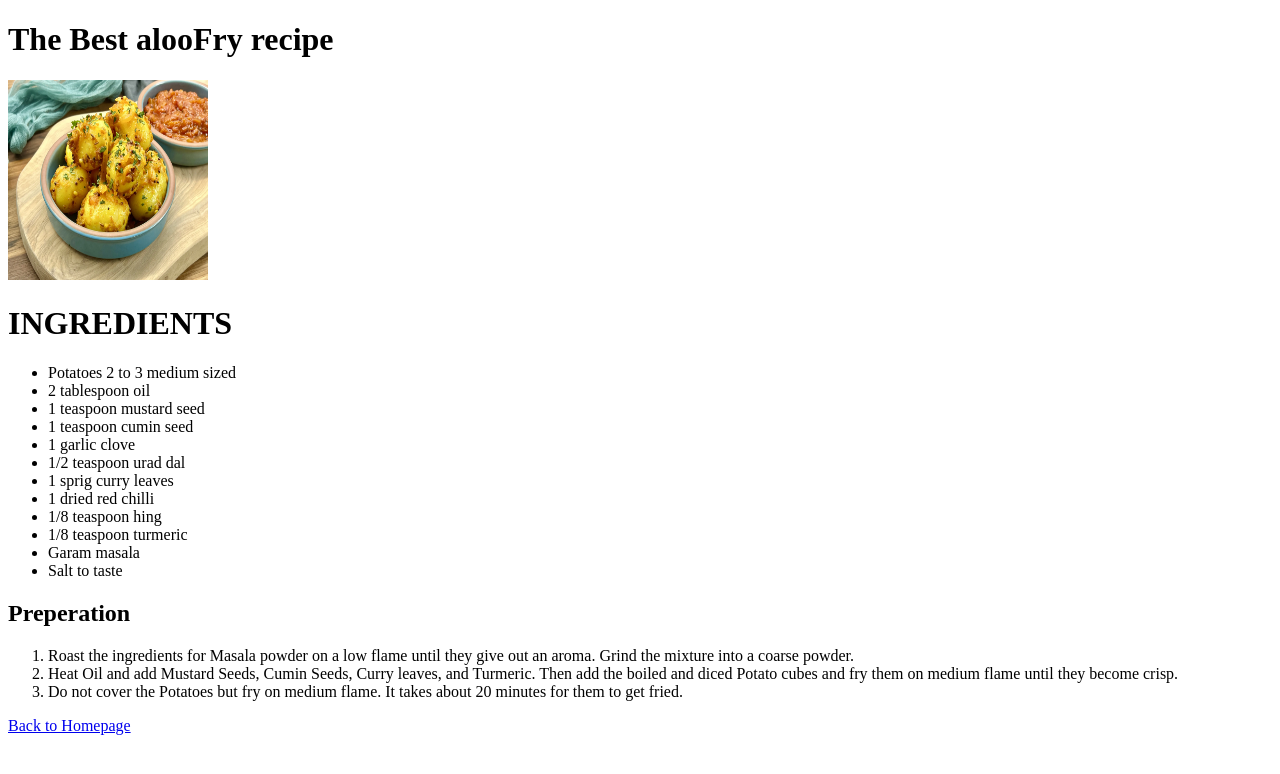
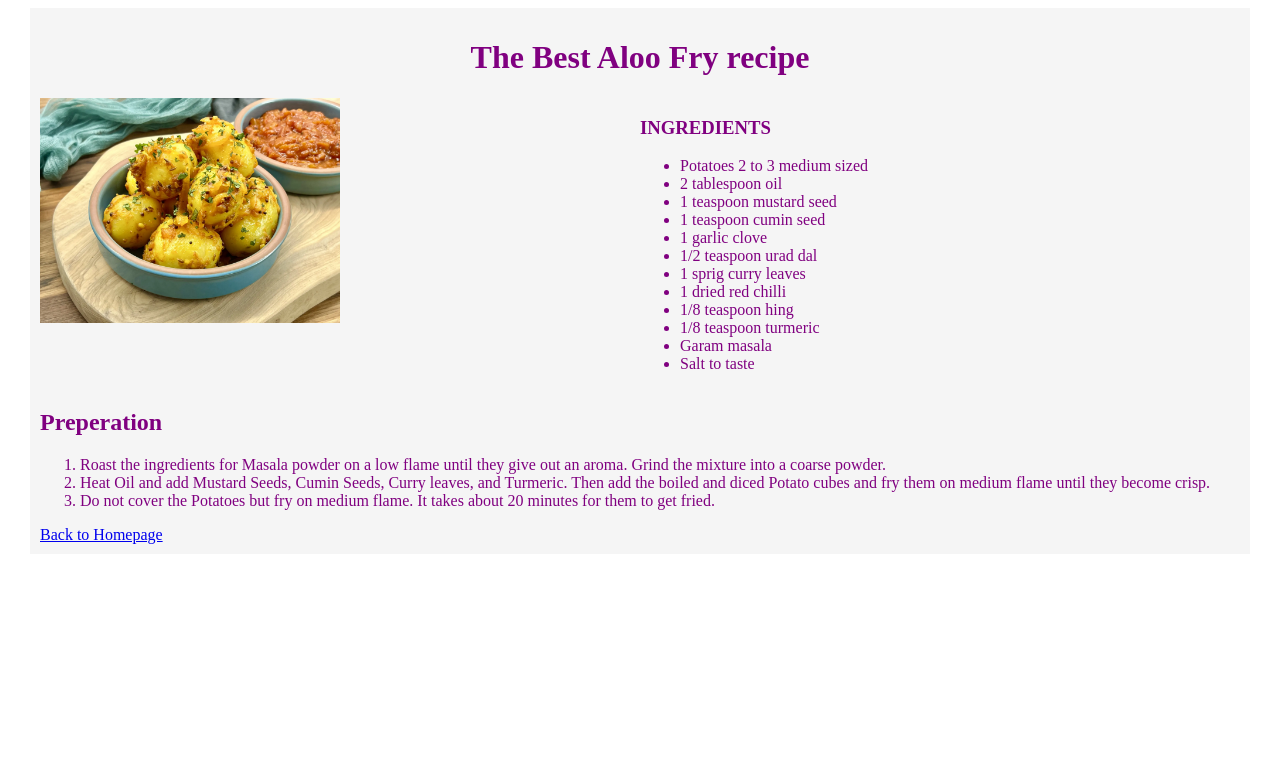
Before and after one commit to GlattalRama/odin-recipes, a plain HTML site: page recipes/aloofry.html in a window 1280 px wide. Drawn offline with Linux system fonts and the light colour scheme.

Commit message:
bit of css and flexbox

```diff
--- a/recipes/aloofry.html
+++ b/recipes/aloofry.html
@@ -1,16 +1,28 @@
 <!DOCTYPE html>
 <html lang="en">
+
 <head>
     <meta charset="UTF-8">
     <meta http-equiv="X-UA-Compatible" content="IE=edge">
     <meta name="viewport" content="width=device-width, initial-scale=1.0">
     <title>AlooFry</title>
+    <link rel="stylesheet" href="css/dishes.css">
 </head>
-<body>
-    <h1>The Best alooFry recipe</h1>
-     <img src="../images/AlufryImage.webp" width="200" height="200" alt="alooFry">
 
-    <h1>INGREDIENTS</h1>
+<body class="dishbody">
+    <div class="dishsection">
+        <div class="disheader">
+            <h1>The Best Aloo Fry recipe</h1>
+        </div>
+
+        <div class="midsection">
+            <div class="dishimage">
+
+                <img src="../images/AlufryImage.webp">
+            </div>
+
+            <div class="ingredients">
+                <h3>INGREDIENTS</h3>
             <ul>
                 <li>Potatoes 2 to 3 medium sized </li>
                 <li>2 tablespoon oil</li>
@@ -26,6 +38,10 @@
                 <li>Salt to taste</li>
             </ul>
 
+            </div>
+
+
+        </div>
         <h2>Preperation </h2>
         <ol>
             <li>Roast the ingredients for Masala powder on a low flame until
@@ -39,5 +55,9 @@
 
         <a href="../index.html">Back to Homepage</a>
 
+    </div>
+
+
 </body>
+
 </html>
--- /dev/null
+++ b/recipes/css/dishes.css
@@ -0,0 +1,42 @@
+.dishbody {
+    background-color: white;
+    margin-left: 30px;
+    margin-right: 30px;
+    padding-top: 0px;
+
+    box-sizing: border-box;
+}
+
+.dishsection {
+    background-color: rgb(245, 245, 245);
+    text-align: left;
+    color: purple;
+    padding: 10px;
+}
+
+.disheader {
+    text-align: center;
+}
+
+.midsection {
+    display: flex;
+    flex: 1;
+}
+
+.dishimage img {
+
+    max-height: 300px;
+    max-width: 300px;
+
+
+}
+
+.dishimage {
+    flex: 1;
+    width: 50%;
+
+}
+.ingredients {
+    flex: 1;
+    width: 50%;
+}
--- /dev/null
+++ b/styles.css
@@ -0,0 +1,25 @@
+.bodyclass {
+  background-color: grey;
+  padding 30px;
+}
+
+.section
+{
+  background-color: orange;
+  color: red;
+  text-align: center;
+
+}
+
+.aloofryclass ,
+.dalfryclass  ,
+.palakpaneerclass
+{
+  background-color: black;
+  color: white;
+}
+
+.section img {
+  max-height: 100px;
+  max-width: 200px;
+}
```
Also changed, not shown: index.html (+40 -9 lines), recipes/dalfry.html (+34 -6 lines), recipes/palakpaneer.html (+2 -1 lines). Lines whose indentation alone changed are shown as unchanged.
